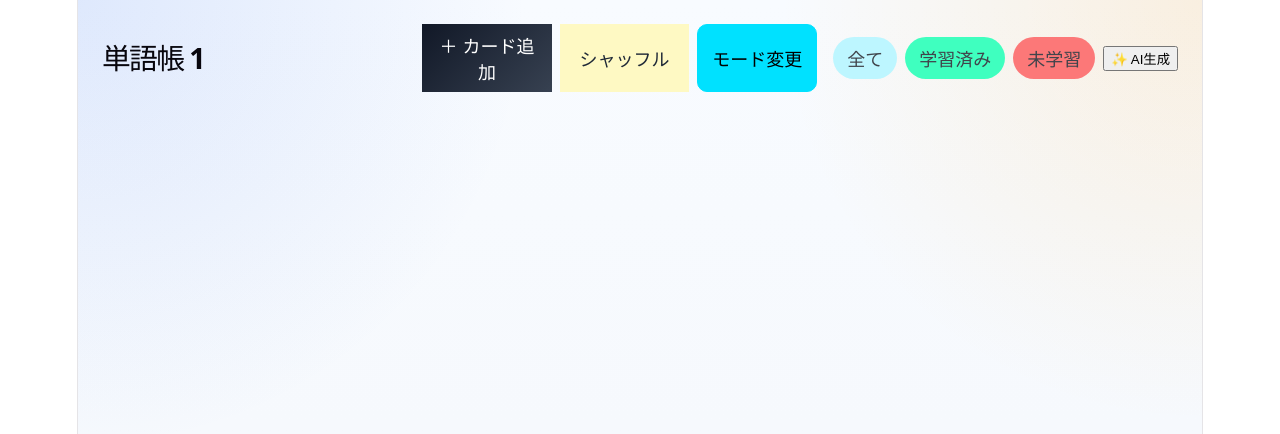
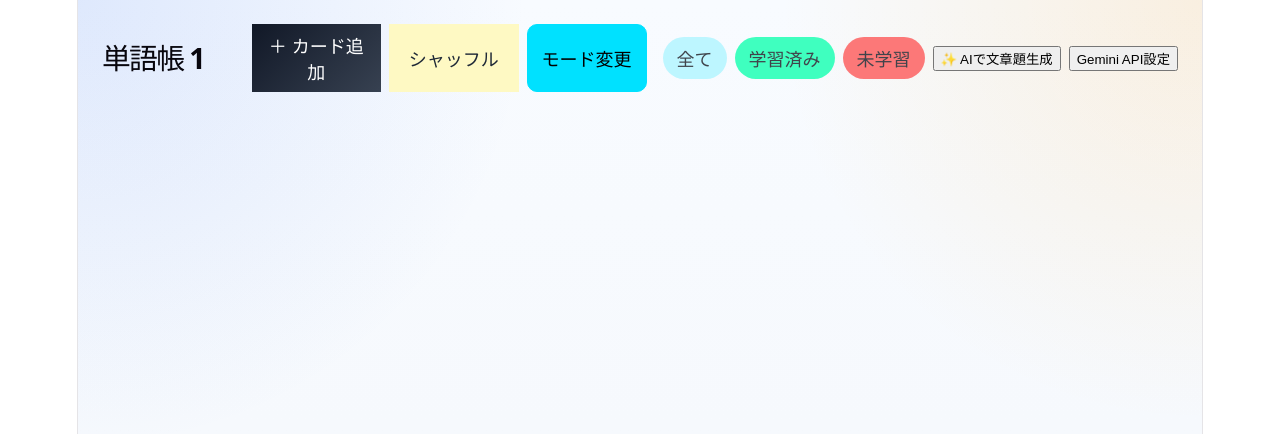
Before and after one commit to i-nayu/WebTan, a React (Vite) app in the folder project/: page /card/1 in a window 1280 px wide. Shown: the top 434 px of the page. Built offline with nearby package versions, Linux system fonts and the light colour scheme.

Commit message:
Done
APIキー設定

```diff
--- a/project/src/Pages/CardList/CardList.tsx
+++ b/project/src/Pages/CardList/CardList.tsx
@@ -448,7 +448,6 @@ const CardList: React.FC = () => {
         console.log('ボタンがクリックされました');
 
         if (!trimmedApiKey) {
-      toast.error('APIキーを入力してください。');
             setIsSettingsOpen(true);
             return;
         }
@@ -589,7 +588,7 @@ const CardList: React.FC = () => {
         const usableApiKey = await getApiKey();
 
         if (!usableApiKey) { //APIがない時は入力画面を開く
-              toast.error('AI生成にはAPIキーが必要です。設定画面でAPIキーを入力してください。'  );
+            toast.error('AI生成にはAPIキーが必要です。設定画面でAPIキーを入力してください。');
             setIsSettingsOpen(true);
             return;
         }
@@ -667,7 +666,7 @@ const CardList: React.FC = () => {
                                     styles.settingsTitle
                                 }
                             >
-                AI生成にはAPIキーが必要です
+                                Gemini APIを入力してください
                             </p>
 
                             <input
@@ -807,9 +806,16 @@ const CardList: React.FC = () => {
                             ) : (
                                 <span>
                                     ✨
-                  AI生成
+                                    AIで文章題生成
                                 </span>
                             )}
+                        </button>
+                        <button
+                            onClick={() =>
+                                handleSaveApiKey()
+                            }
+                        >
+                            <span>Gemini API設定</span>
                         </button>
                     </div>
                 </div>
--- a/project/src/Pages/ReviewWords/ReviewWords.tsx
+++ b/project/src/Pages/ReviewWords/ReviewWords.tsx
@@ -378,7 +378,6 @@ const ReviewWords: React.FC = () => {
         console.log('ボタンがクリックされました');
 
         if (!trimmedApiKey) {
-            toast.error('APIキーを入力してください。');
             setIsSettingsOpen(true);
             return;
         }
@@ -501,6 +500,13 @@ const ReviewWords: React.FC = () => {
                             📝 選択した単語
                         </h1>
                     </div>
+                    <button
+              onClick={() =>
+                handleSaveApiKey()
+              }
+              >
+              <span>Gemini API設定</span>
+             </button>
 
                     {isSettingsOpen && (
                         <div
@@ -513,7 +519,7 @@ const ReviewWords: React.FC = () => {
                                     styles.settingsTitle
                                 }
                             >
-                                AI生成にはAPIキーが必要です
+                                Gemini APIを入力してください
                             </p>
 
                             <input
```
Lines whose indentation alone changed are shown as unchanged.
